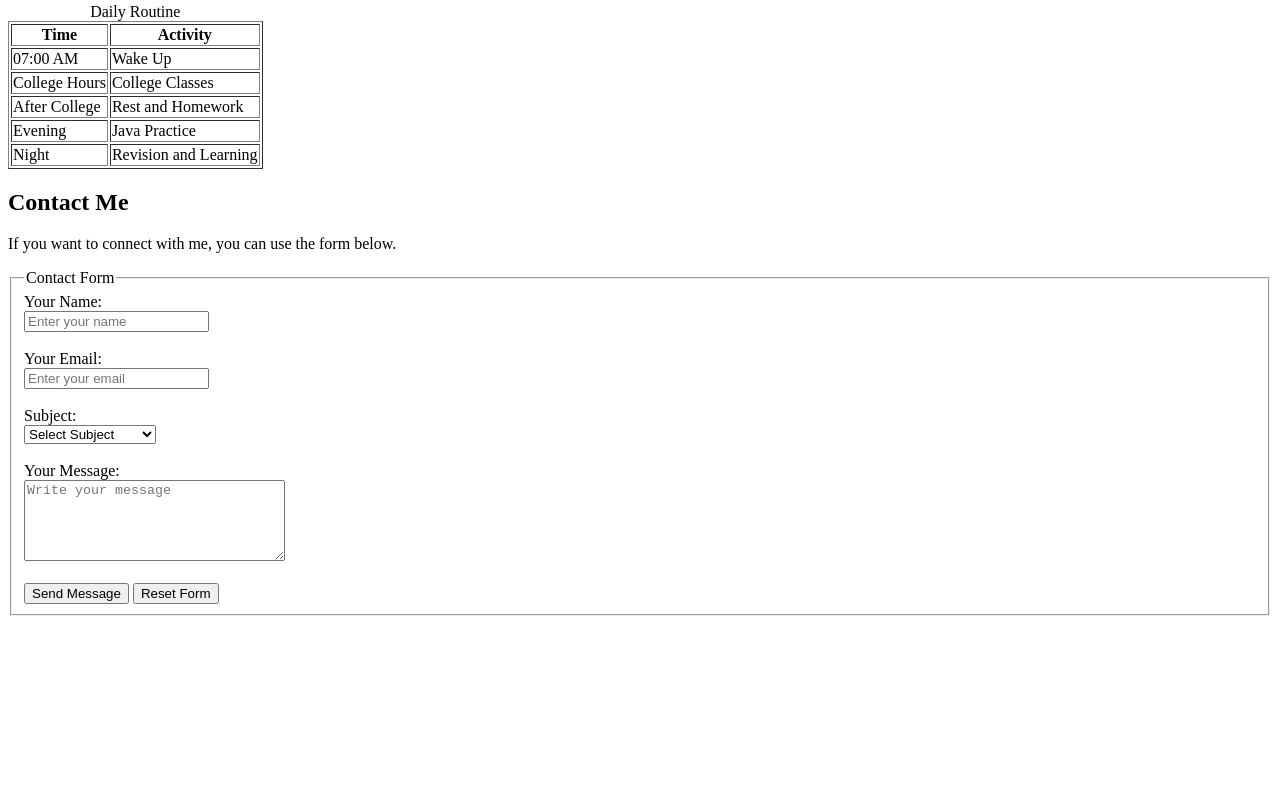
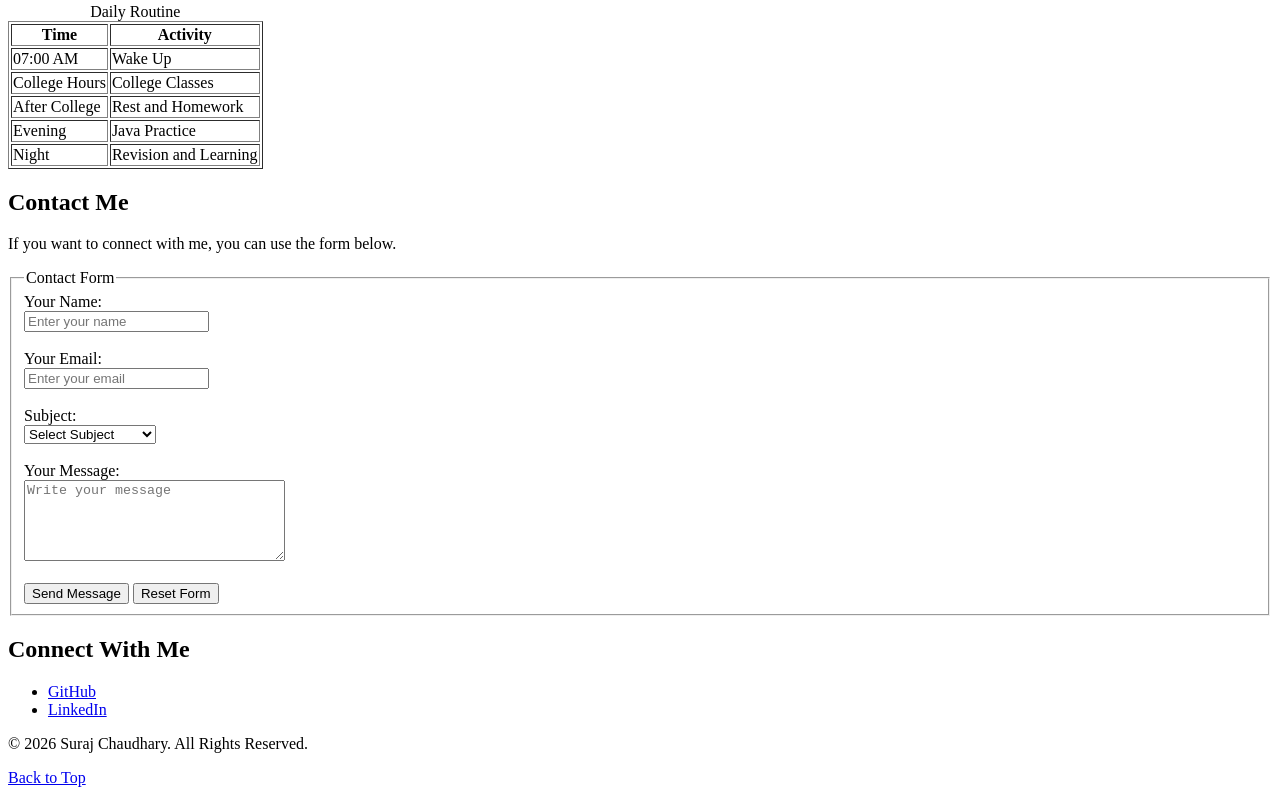
Before and after one commit to surajchaudhary87/HTML_In_50_Days, a plain HTML site: page Day_50/index.html in a window 1280 px wide. Shown: the part 1604-2407 px from the top of the page. Before the commit the page ends 2228 px from the top, so only its background shows below. Drawn offline with Linux system fonts and the light colour scheme.

Commit message:
Day 50: Added footer in my personal portfolio

```diff
--- a/Day_50/index.html
+++ b/Day_50/index.html
@@ -304,6 +304,40 @@
 
         </section>
 
+        <!-- Footer -->
+        <footer>
+
+            <h2>Connect With Me</h2>
+
+            <ul>
+                <li>
+                    <a href="https://github.com/surajchaudhary87"
+                    target="_blank"
+                    rel="noopener noreferrer">
+                        GitHub
+                    </a>
+                </li>
+
+                <li>
+                    <a href="https://www.linkedin.com/in/suraj-chaudhary87"
+                    target="_blank"
+                    rel="noopener noreferrer">
+                        LinkedIn
+                    </a>
+                </li>
+            </ul>
+
+            <p>
+                &copy; 2026 Suraj Chaudhary.
+                All Rights Reserved.
+            </p>
+
+            <p>
+                <a href="#home">Back to Top</a>
+            </p>
+
+        </footer>
+
     </main>
 </body>
 </html>
```
